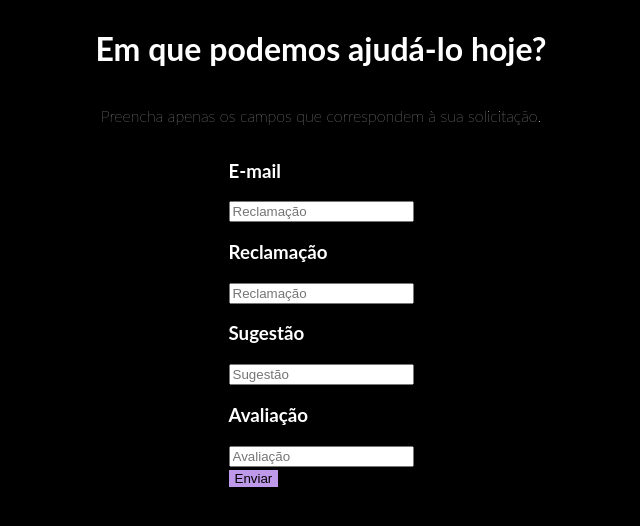
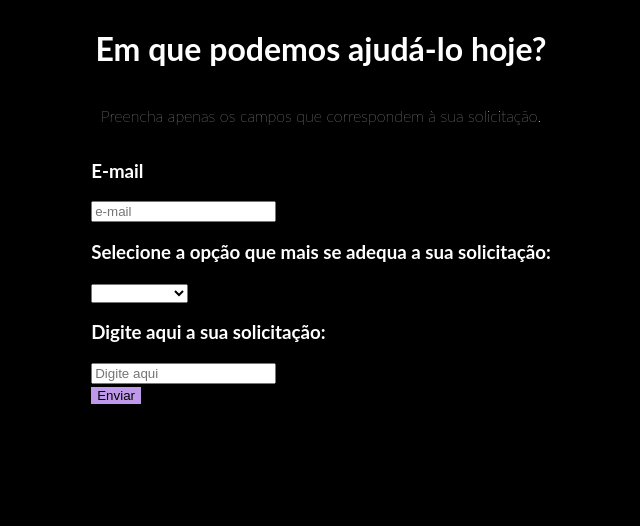
Before and after one commit to matheus-pestana/SENAI-SmartHub, a PHP site: page /fale.php in a window 1280 px wide. Shown: the top 526 px of the page, without its empty margins (319-959 px from the left). Run offline with PHP 8.4, Linux system fonts and the light colour scheme.

Commit message:
correção do formato da tela de 'fale conosco'.

```diff
--- a/fale.php
+++ b/fale.php
@@ -4,18 +4,18 @@
 
 if ($_SERVER["REQUEST_METHOD"] == "POST") {
 
-    if (isset($_POST['reclamacao']) && isset($_POST['sugestao']) && isset($_POST['avaliacao'])) {
+    if (isset($_POST['email']) && isset($_POST['categoria']) && isset($_POST['texto'])) {
 
         $email = $_POST['email'];
-        $reclamacao = $_POST['reclamacao'];
-        $sugestao = $_POST['sugestao'];
-        $avaliacao = $_POST['avaliacao'];
+        $categoria = $_POST['categoria'];
+        $texto = $_POST['texto'];
 
-        if (!empty($email) && !empty($reclamacao) && !empty($sugestao) && !empty($avaliacao)) {
-            $sql = "INSERT INTO fale_conosco (usuario_email, reclamacao, sugestao, avaliacao) VALUES ('$email', '$reclamacao', '$sugestao', '$avaliacao')";
+        if (!empty($email) && !empty($categoria) && !empty($texto)) {
+            $sql = "INSERT INTO fale_conosco (usuario_email, categoria, texto) VALUES ('$email', '$categoria', '$texto')";
+            $_SESSION['submitted'] = true;
 
             if ($conn->query($sql) === TRUE) {
-                header("Location: confirmacao.php?success=true");
+                header('location: confirmacao.php');
             } else {
                 echo "Erro ao inserir dados: " . $conn->error;
             }
@@ -23,11 +23,12 @@
             echo "Por favor, preencha todos os campos!";
         }
     } else {
-        echo "Por favor, preencha todos os campos!";
+        echo "";
     }
 
     $conn->close();
 }
+
 ?>
 
 <!DOCTYPE html>
@@ -51,22 +52,22 @@
 
             <div id="container__email">
                 <h3 class="E-mail">E-mail</h3>
-                <input type="text" name="email" placeholder="Reclamação" required>
+                <input type="email" name="email" placeholder="e-mail" required>
+            </div>
+
+            <div id="container__senha">
+                <h3 class="Password">Selecione a opção que mais se adequa a sua solicitação:</h3>
+                <select name="categoria" id="" required>
+                    <option value="" data-default disabled selected></option>
+                    <option value="1">Sugestão</option>
+                    <option value="2">Avaliação</option>
+                    <option value="3">Reclamação</option>
+                </select>
             </div>
 
             <div id="container__email">
-                <h3 class="E-mail">Reclamação</h3>
-                <input type="text" name="reclamacao" placeholder="Reclamação">
-            </div>
-
-            <div id="container__senha">
-                <h3 class="Password">Sugestão</h3>
-                <input type="text" name="sugestao" placeholder="Sugestão">
-            </div>
-
-            <div id="container__senha">
-                <h3 class="Password">Avaliação</h3>
-                <input type="text" name="avaliacao" placeholder="Avaliação">
+                <h3 class="E-mail">Digite aqui a sua solicitação:</h3>
+                <input type="text" name="texto" placeholder="Digite aqui" required>
             </div>
 
             <div id="Buttonitr">
@@ -80,6 +81,7 @@
     if (isset($_SESSION['adm_id']) && $_SESSION['adm_id'] == true) {
         echo '<a href="solicitacoes.php">Ver solicitações</a>';
     }
+
     ?>
 
     </form>
```
Also changed, not shown: confirmacao.php (+14 -1 lines).
